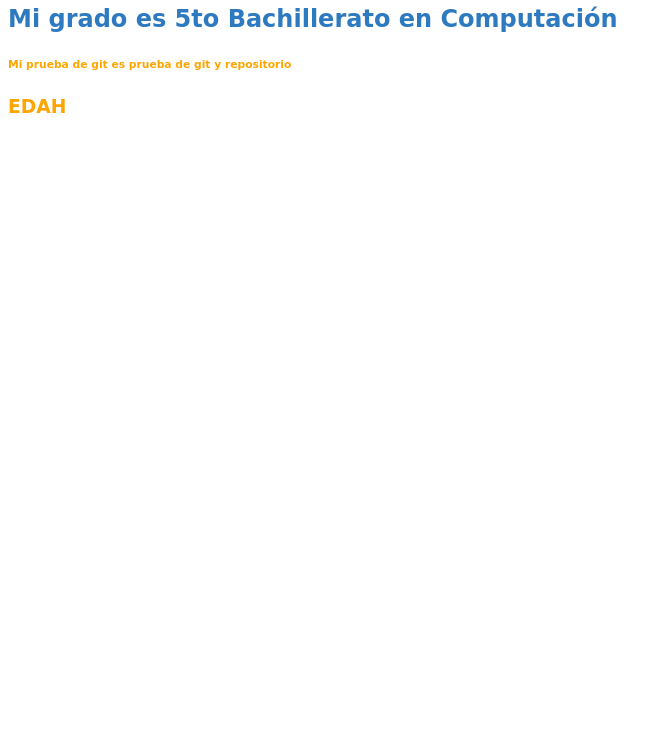
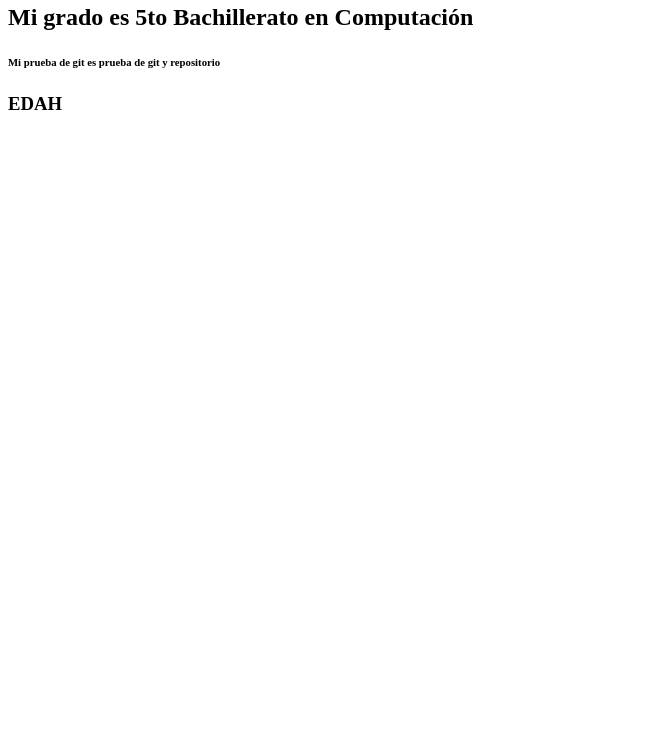
Before and after one commit to EAlonzo37/Repositorio1, a plain HTML site: page index.html in a window 1280 px wide. Shown: the part 62-800 px from the top of the page, without its empty margins (0-671 px from the left). Drawn offline with Linux system fonts and the light colour scheme; files that its build step writes are made by us from their sources.

Commit message:
Update index.html

```diff
--- a/index.html
+++ b/index.html
@@ -3,7 +3,7 @@
 <title>
 PRUEBA EMILIO ALONZO
 </title>
-<link href="css/style.css" rel="stylesheet" type="text/css"
+<link rel="stylesheet" type="text/css"
 </head>
 <body>
 <h1> Hola soy Emilio Alonzo </h1>
```
